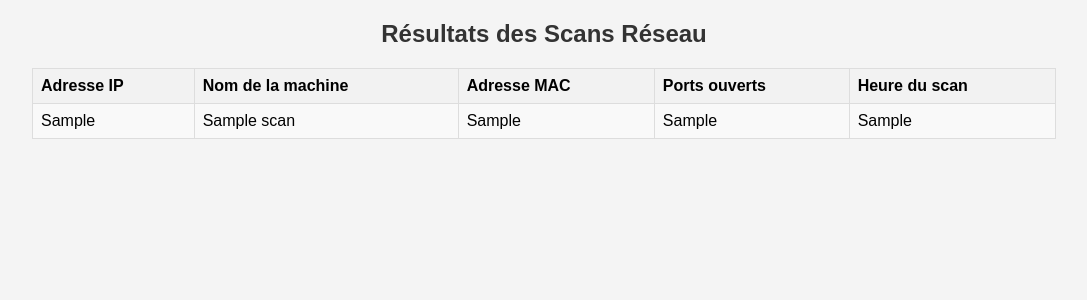
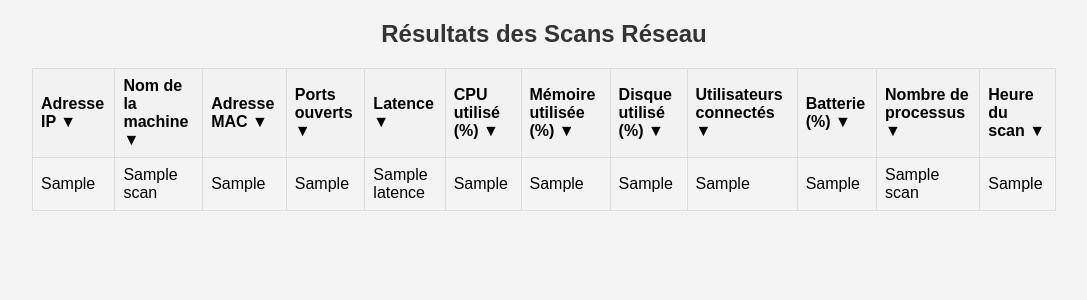
Before and after one commit to Julilaa/MSPR6.1-Nester, a Flask app: template templates/scans.html in a window 1280 px wide. Shown: the top 300 px of the page, without its empty margins (96-1183 px from the left). Run offline with Flask 3, Linux system fonts and the light colour scheme; the template is opened without the code that fills it: most values are stand-ins (such as "Sample title", 1, 10 or a date in 2020).

Commit message:
Update scans.html

```diff
--- a/templates/scans.html
+++ b/templates/scans.html
@@ -1,4 +1,92 @@
 <!DOCTYPE html>
+<html lang="fr">
+<head>
+    <meta charset="UTF-8">
+    <title>Résultats des Scans Réseau</title>
+    <style>
+        body { font-family: Arial, sans-serif; margin: 0; padding: 0; background-color: #f4f4f4; }
+        .container { width: 80%; margin: auto; overflow: hidden; }
+        h2 { color: #333; text-align: center; margin-top: 20px; }
+        table { width: 100%; border-collapse: collapse; margin-top: 20px; }
+        th, td { border: 1px solid #ddd; padding: 8px; text-align: left; }
+        th { background-color: #f2f2f2; cursor: pointer; }
+        tr:nth-child(even) { background-color: #f9f9f9; }
+    </style>
+</head>
+<body>
+    <div class="container">
+        <h2>Résultats des Scans Réseau</h2>
+        <table id="resultsTable">
+            <thead>
+                <tr>
+                    <th onclick="sortTable(0)">Adresse IP <span class="sort-arrow">&#x25BC;</span></th>
+                    <th onclick="sortTable(1)">Nom de la machine <span class="sort-arrow">&#x25BC;</span></th>
+                    <th onclick="sortTable(2)">Adresse MAC <span class="sort-arrow">&#x25BC;</span></th>
+                    <th onclick="sortTable(3)">Ports ouverts <span class="sort-arrow">&#x25BC;</span></th>
+                    <th onclick="sortTable(4)">Latence <span class="sort-arrow">&#x25BC;</span></th>
+                    <th onclick="sortTable(5)">CPU utilisé (%) <span class="sort-arrow">&#x25BC;</span></th>
+                    <th onclick="sortTable(6)">Mémoire utilisée (%) <span class="sort-arrow">&#x25BC;</span></th>
+                    <th onclick="sortTable(7)">Disque utilisé (%) <span class="sort-arrow">&#x25BC;</span></th>
+                    <th onclick="sortTable(8)">Utilisateurs connectés <span class="sort-arrow">&#x25BC;</span></th>
+                    <th onclick="sortTable(9)">Batterie (%) <span class="sort-arrow">&#x25BC;</span></th>
+                    <th onclick="sortTable(10)">Nombre de processus <span class="sort-arrow">&#x25BC;</span></th>
+                    <th onclick="sortTable(11)">Heure du scan <span class="sort-arrow">&#x25BC;</span></th>
+                </tr>
+            </thead>
+            <tbody>
+                {% for scan in scans %}
+                <tr>
+                    <td>{{ scan['Adresse IP'] }}</td>
+                    <td>{{ scan['Nom de la machine'] }}</td>
+                    <td>{{ scan['Adresse MAC'] }}</td>
+                    <td>{{ scan['Ports ouverts'] | join(', ') }}</td>
+                    <td>{{ scan['Latence'] }}</td>
+                    <td>{{ scan['CPU utilisé (%)'] }}</td>
+                    <td>{{ scan['Mémoire utilisée (%)'] }}</td>
+                    <td>{{ scan['Disque utilisé (%)'] }}</td>
+                    <td>{{ scan['Utilisateurs connectés'] | join(', ') }}</td>
+                    <td>{{ scan['Batterie (%)'] }}</td>
+                    <td>{{ scan['Nombre de processus'] }}</td>
+                    <td>{{ scan['Heure du scan'] }}</td>
+                </tr>
+                {% else %}
+                <tr>
+                    <td colspan="12">Aucun résultat trouvé.</td>
+                </tr>
+                {% endfor %}
+            </tbody>
+        </table>
+    </div>
+
+    <script>
+        function sortTable(column) {
+            var table, rows, switching, i, x, y, shouldSwitch;
+            table = document.getElementById("resultsTable");
+            switching = true;
+            while (switching) {
+                switching = false;
+                rows = table.getElementsByTagName("TR");
+                for (i = 1; i < (rows.length - 1); i++) {
+                    shouldSwitch = false;
+                    x = rows[i].getElementsByTagName("TD")[column];
+                    y = rows[i + 1].getElementsByTagName("TD")[column];
+                    if (x.innerHTML.toLowerCase() > y.innerHTML.toLowerCase()) {
+                        shouldSwitch = true;
+                        break;
+                    }
+                }
+                if (shouldSwitch) {
+                    rows[i].parentNode.insertBefore(rows[i + 1], rows[i]);
+                    switching = true;
+                }
+            }
+        }
+    </script>
+</body>
+</html>
+
+
+<!--<!DOCTYPE html>
 <html lang="fr">
 <head>
     <meta charset="UTF-8">
@@ -22,7 +110,14 @@
                 <th>Nom de la machine</th>
                 <th>Adresse MAC</th>
                 <th>Ports ouverts</th>
-                <th>Heure du scan</th> <!-- Nouvelle colonne pour l'heure du scan -->
+                <th>Latence</th>
+                <th>CPU utilisé (%)</th>
+                <th>Mémoire utilisée (%)</th>
+                <th>Disque utilisé (%)</th>
+                <th>Utilisateurs connectés</th>
+                <th>Batterie (%)</th>
+                <th>Nombre de processus</th>
+                <th>Heure du scan</th>
             </tr>
             {% for scan in scans %}
             <tr>
@@ -30,18 +125,24 @@
                 <td>{{ scan['Nom de la machine'] }}</td>
                 <td>{{ scan['Adresse MAC'] }}</td>
                 <td>{{ scan['Ports ouverts'] | join(', ') }}</td>
-                <td>{{ scan['Heure du scan'] }}</td> <!-- Afficher l'heure du scan -->
+                <td>{{ scan['Latence'] }}</td>
+                <td>{{ scan['CPU utilisé (%)'] }}</td>
+                <td>{{ scan['Mémoire utilisée (%)'] }}</td>
+                <td>{{ scan['Disque utilisé (%)'] }}</td>
+                <td>{{ scan['Utilisateurs connectés'] | join(', ') }}</td>
+                <td>{{ scan['Batterie (%)'] }}</td>
+                <td>{{ scan['Nombre de processus'] }}</td>
+                <td>{{ scan['Heure du scan'] }}</td>
             </tr>
             {% else %}
             <tr>
-                <td colspan="5">Aucun résultat trouvé.</td> <!-- Mettre à jour le colspan -->
+                <td colspan="12">Aucun résultat trouvé.</td>
             </tr>
             {% endfor %}
         </table>
     </div>
 </body>
-</html>
-
+</html> -->
 
 <!-- <!DOCTYPE html>
 <html lang="en">
```
